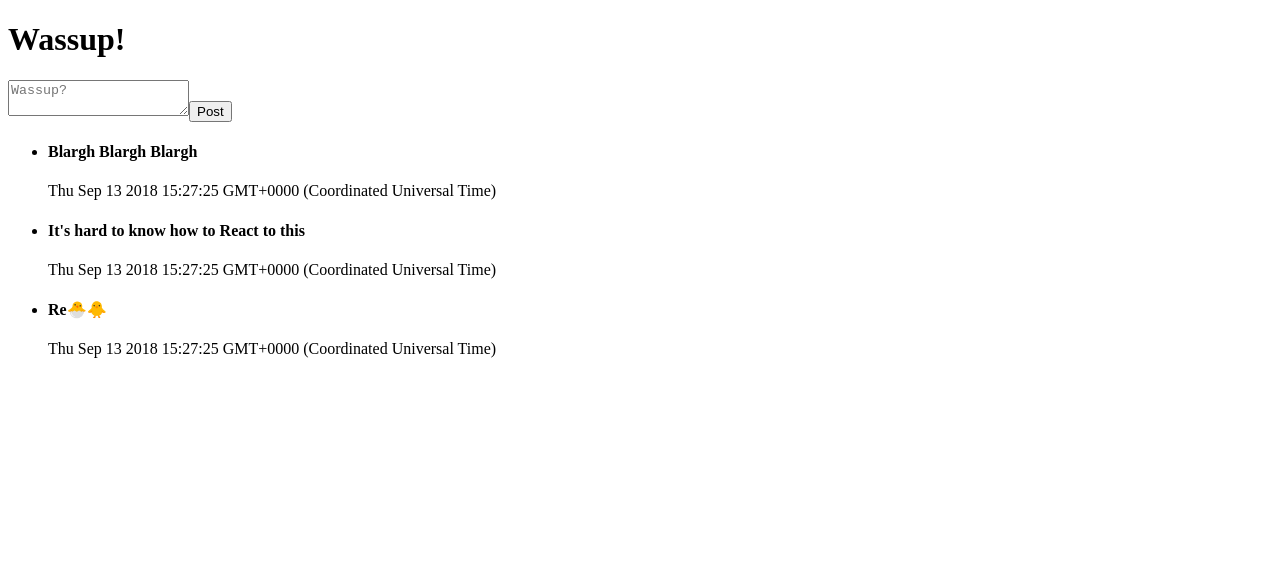
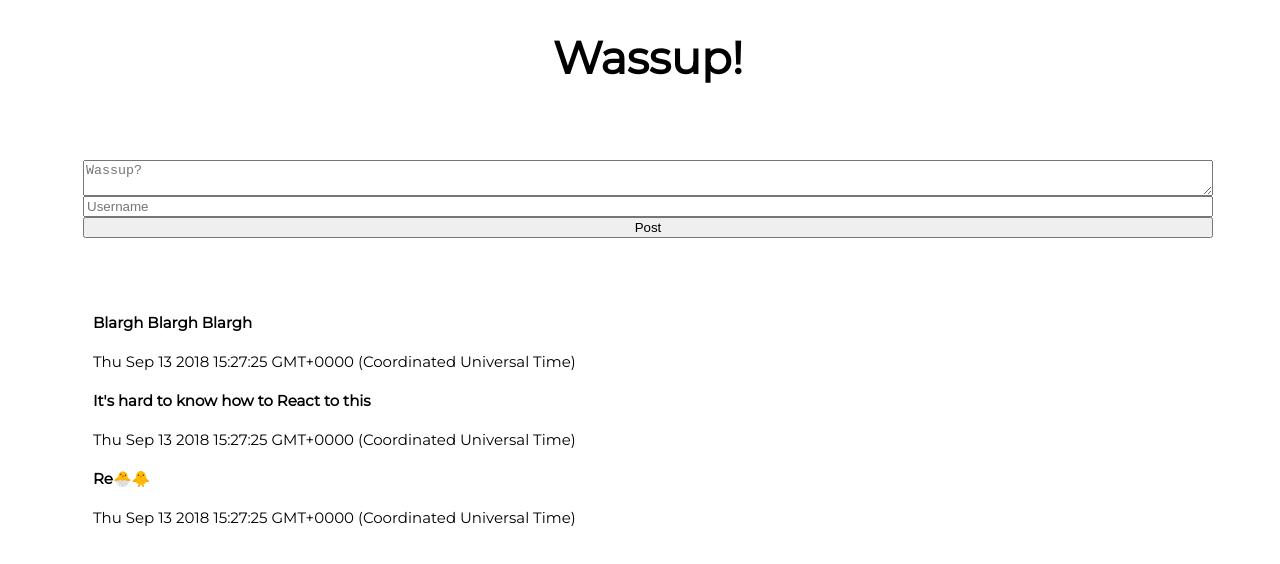
Before and after one commit to sarathrasher/wassup, a plain HTML site: page index.html in a window 1280 px wide. Drawn offline with nearby package versions, Linux system fonts and the light colour scheme.

Commit message:
Initial styling

```diff
--- /dev/null
+++ b/index.css
@@ -0,0 +1,22 @@
+* html, body {
+  width: 100vw;
+  height: 100vh;
+  font-size: 15px;
+  font-family: Montserrat;
+}
+
+.header {
+  font-size: 3em;
+  text-align: center;
+}
+
+.wassup-form {
+  display: flex;
+  flex-direction: column;
+  margin: 5em;
+}
+
+.wassup-list {
+  list-style: none;
+  margin: 0 3em 0 3em;
+}
--- a/index.html
+++ b/index.html
@@ -4,6 +4,8 @@
   <meta charset="UTF-8">
   <meta name="viewport" content="width=device-width, initial-scale=1.0">
   <meta http-equiv="X-UA-Compatible" content="ie=edge">
+  <link href="https://fonts.googleapis.com/css?family=Montserrat" rel="stylesheet">
+  <link rel="stylesheet" href="index.css" type="text/css">
   <title>Wassup</title>
 </head>
 <body>
--- a/wassup.js
+++ b/wassup.js
@@ -21,6 +21,7 @@ const wassups = [
 let WassupForm = (props) =>
   h('form', { className: 'wassup-form' }, [
     h('textarea', { className: 'wassup-input', placeholder: 'Wassup?' }),
+    h('input', { className: 'username-input', placeholder: 'Username' }),
     h('button',
       { className: 'submit-button', type: 'submit',
         onClick: () => {
```
